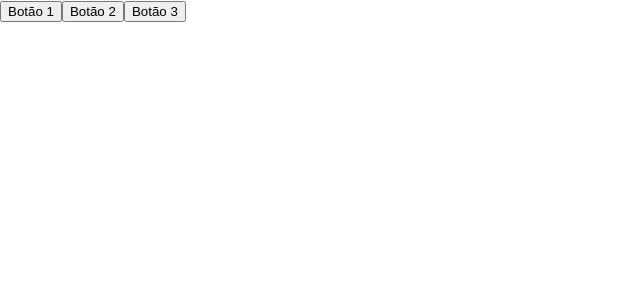
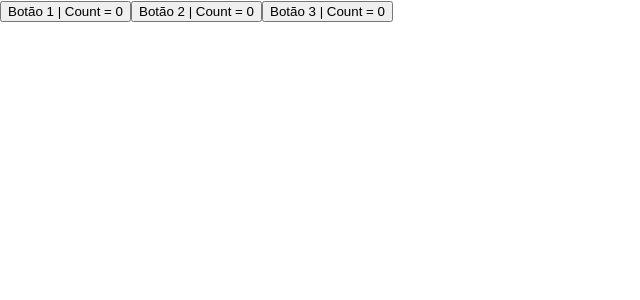
Before and after one commit to daniellelsilva/trybe-exercicios, a React (Create React App) app in the folder front-end/bloco-11-componentes-com-estado-eventos-e-formularios-com-react/dia-1-componentes-com-estado-e-eventos/para-fixar/fancy-buttons/: page / in a window 1280 px wide. Shown: the top 300 px of the page, without its empty margins (0-640 px from the left). Built offline with nearby package versions, Linux system fonts and the light colour scheme.

Commit message:
adiciona exercicio de fixacao 7

```diff
--- a/front-end/bloco-11-componentes-com-estado-eventos-e-formularios-com-react/dia-1-componentes-com-estado-e-eventos/para-fixar/fancy-buttons/src/App.js
+++ b/front-end/bloco-11-componentes-com-estado-eventos-e-formularios-com-react/dia-1-componentes-com-estado-e-eventos/para-fixar/fancy-buttons/src/App.js
@@ -18,28 +18,28 @@ class App extends React.Component {
   }
 
   handleClick1 = () => {
-    this.setState(() => ({
-      cliquesBotao1: 1,
+    this.setState((estadoAnterior, _props) => ({
+      cliquesBotao1: estadoAnterior.cliquesBotao1 + 1
     }))
 }
 
 handleClick2 = () => {
-  this.setState(() => ({
-    cliquesBotao2: 1,
+  this.setState((estadoAnterior, _props) => ({
+    cliquesBotao2: estadoAnterior.cliquesBotao2 + 1
   }))
 }
 
 handleClick3 = () => {
-  this.setState(() => ({
-    cliquesBotao3: 1,
+  this.setState((estadoAnterior, _props) => ({
+    cliquesBotao3: estadoAnterior.cliquesBotao3 + 1
   }))
 }
   render() {
     return (
     <div>
-      <button onClick={ this.handleClick1 }>Botão 1</button>
-      <button onClick={ this.handleClick2 }>Botão 2</button>
-      <button onClick={ this.handleClick3 }>Botão 3</button>
+      <button onClick={ this.handleClick1 }>Botão 1 | Count = {this.state.cliquesBotao1}</button>
+      <button onClick={ this.handleClick2 }>Botão 2 | Count = {this.state.cliquesBotao2}</button>
+      <button onClick={ this.handleClick3 }>Botão 3 | Count = {this.state.cliquesBotao3}</button>
     </div>
     )}
 }
```
